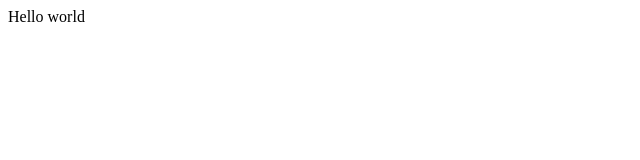
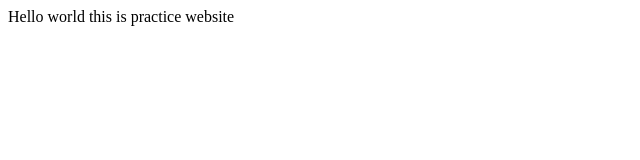
Before and after one commit to karmatseringgurung/karma.github.io, a plain HTML site: page index.html in a window 1280 px wide. Shown: the whole page, without its empty margins (0-640 px from the left). Drawn offline with Linux system fonts and the light colour scheme.

Commit message:
Update index.html

```diff
--- a/index.html
+++ b/index.html
@@ -1,6 +1,6 @@
 <html>
 <header><title>This is title</title></header>
 <body>
-Hello world
+Hello world this is practice website
 </body>
 </html>
```
